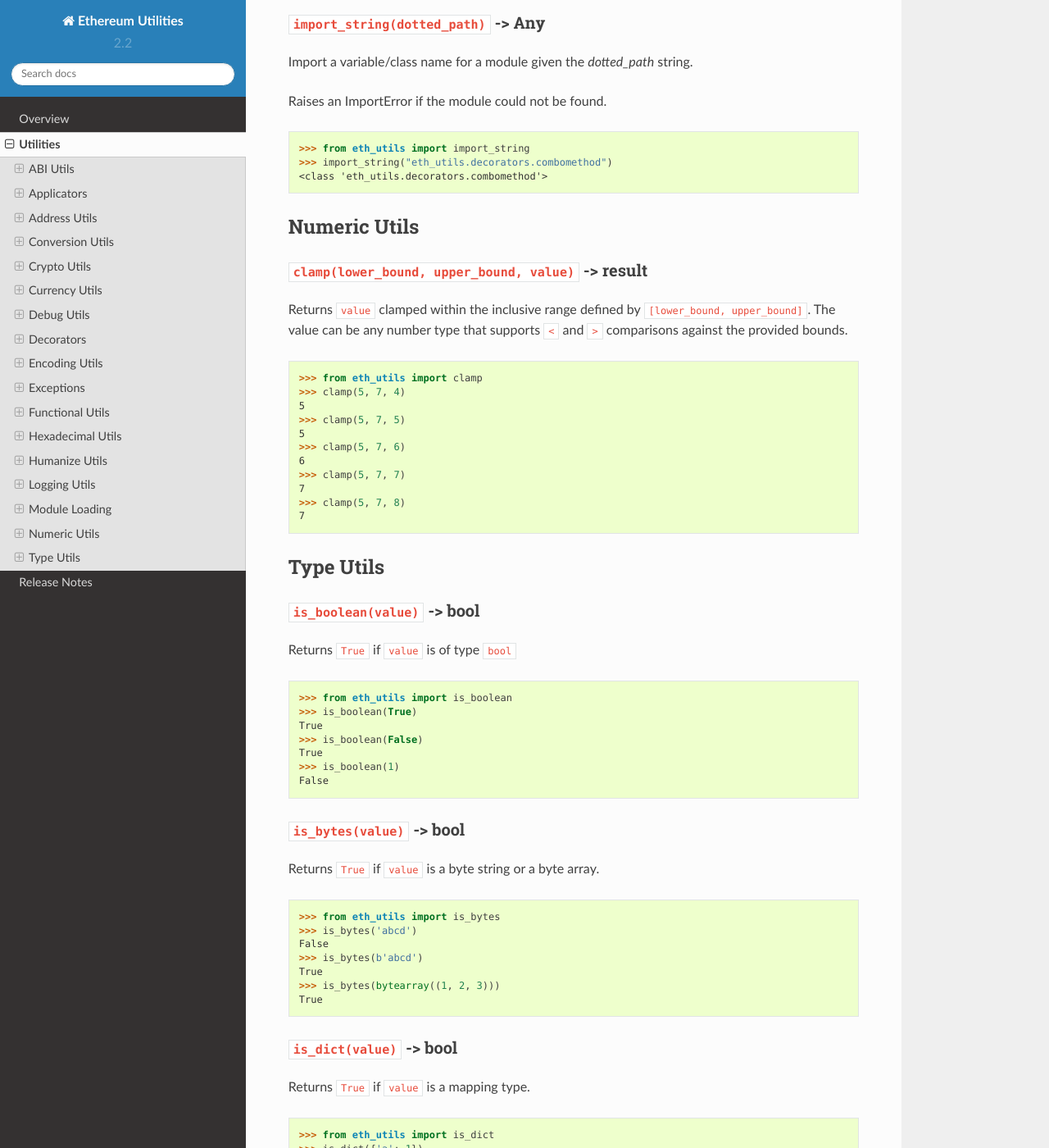
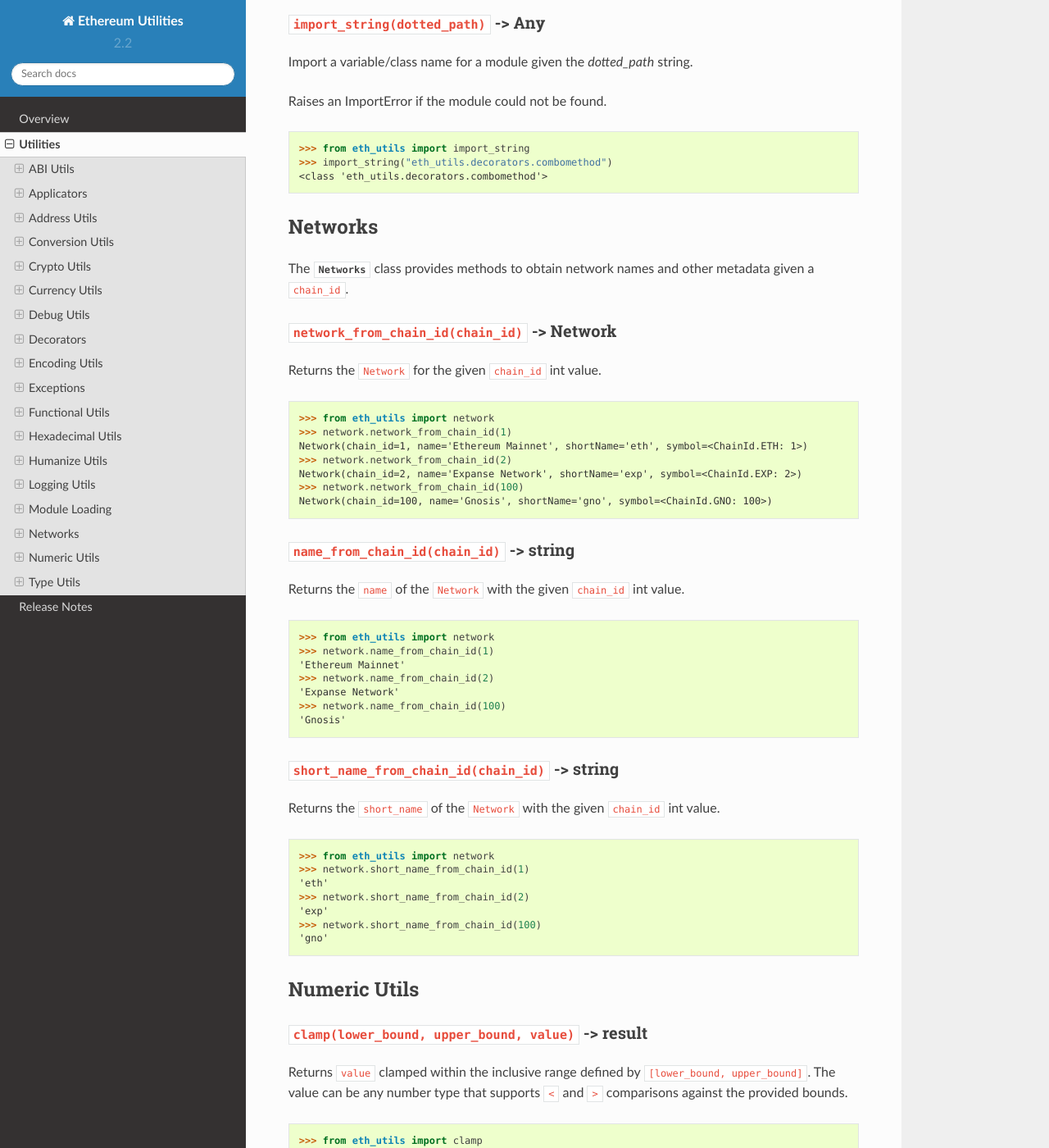
Before and after one commit to ethereum/eth-utils, a Sphinx documentation site: the page built from docs/utilities.rst, in a window 1280 px wide and 1400 px high, scrolled down 28167 px. Shown: the whole window at 82% size. Built offline with Sphinx 7.4.7 and the Read the Docs theme 2.0.0, drawn with Linux system fonts in a browser that asks for light colours.

Commit message:
Fix types

```diff
--- a/docs/utilities.rst
+++ b/docs/utilities.rst
@@ -1619,6 +1619,57 @@
     >>> import_string("eth_utils.decorators.combomethod")
     <class 'eth_utils.decorators.combomethod'>
 
+Networks
+~~~~~~~~
+
+The :class:`~eth-utils.Networks` class provides methods to obtain network names and
+other metadata given a ``chain_id``.
+
+``network_from_chain_id(chain_id)`` -> Network
+^^^^^^^^^^^^^^^^^^^^^^^^^^^^^^^^^^^^^^^^^^^^^^^^^^^^
+
+Returns the ``Network`` for the given ``chain_id`` int value.
+
+.. doctest::
+
+    >>> from eth_utils import network
+    >>> network.network_from_chain_id(1)
+    Network(chain_id=1, name='Ethereum Mainnet', shortName='eth', symbol=<ChainId.ETH: 1>)
+    >>> network.network_from_chain_id(2)
+    Network(chain_id=2, name='Expanse Network', shortName='exp', symbol=<ChainId.EXP: 2>)
+    >>> network.network_from_chain_id(100)
+    Network(chain_id=100, name='Gnosis', shortName='gno', symbol=<ChainId.GNO: 100>)
+
+``name_from_chain_id(chain_id)`` -> string
+^^^^^^^^^^^^^^^^^^^^^^^^^^^^^^^^^^^^^^^^^^^^^^^^^^^^
+
+Returns the ``name`` of the ``Network`` with the given ``chain_id`` int value.
+
+.. doctest::
+
+    >>> from eth_utils import network
+    >>> network.name_from_chain_id(1)
+    'Ethereum Mainnet'
+    >>> network.name_from_chain_id(2)
+    'Expanse Network'
+    >>> network.name_from_chain_id(100)
+    'Gnosis'
+
+``short_name_from_chain_id(chain_id)`` -> string
+^^^^^^^^^^^^^^^^^^^^^^^^^^^^^^^^^^^^^^^^^^^^^^^^^^^^
+
+Returns the ``short_name`` of the ``Network`` with the given ``chain_id`` int value.
+
+.. doctest::
+
+    >>> from eth_utils import network
+    >>> network.short_name_from_chain_id(1)
+    'eth'
+    >>> network.short_name_from_chain_id(2)
+    'exp'
+    >>> network.short_name_from_chain_id(100)
+    'gno'
+
 Numeric Utils
 ~~~~~~~~~~~~~
 
--- a/eth_utils/__init__.py
+++ b/eth_utils/__init__.py
@@ -84,10 +84,10 @@
 )
 from .module_loading import import_string
 from .network import (
+    Network,
     name_from_chain_id,
+    network_from_chain_id,
     short_name_from_chain_id,
-    Network,
-    network_from_chain_id
 )
 from .numeric import clamp
 from .types import (
--- a/setup.py
+++ b/setup.py
@@ -19,6 +19,7 @@
         "mypy==0.971",  # mypy does not follow semver, leave it pinned.
         "pydocstyle>=5.0.0",
         "black>=23",
+        "types-requests>=2.26.1",
         "types-setuptools",
     ],
     "docs": [
@@ -69,6 +70,7 @@
         "eth-typing>=3.0.0",
         "toolz>0.8.2;implementation_name=='pypy'",
         "cytoolz>=0.10.1;implementation_name=='cpython'",
+        "requests>=2.16.0",
     ],
     python_requires=">=3.7,<4",
     extras_require=extras_require,
```
Also changed, not shown: 2 other files.
